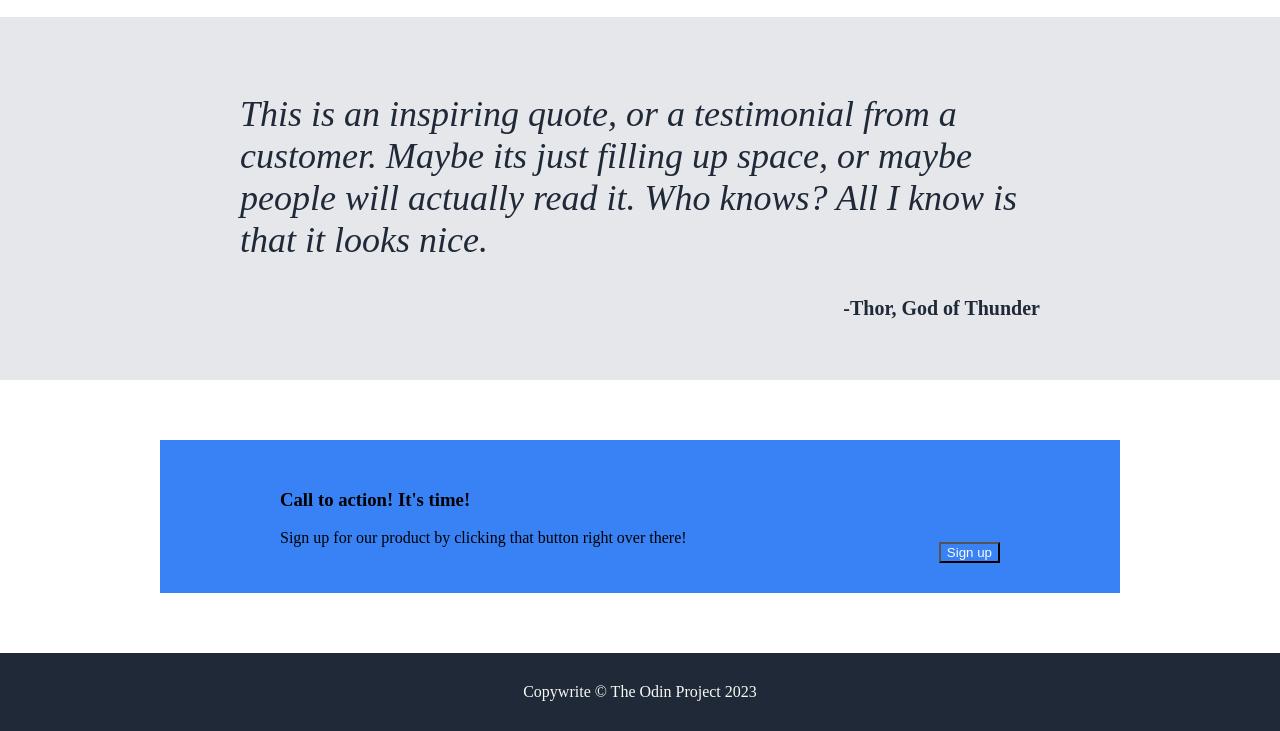
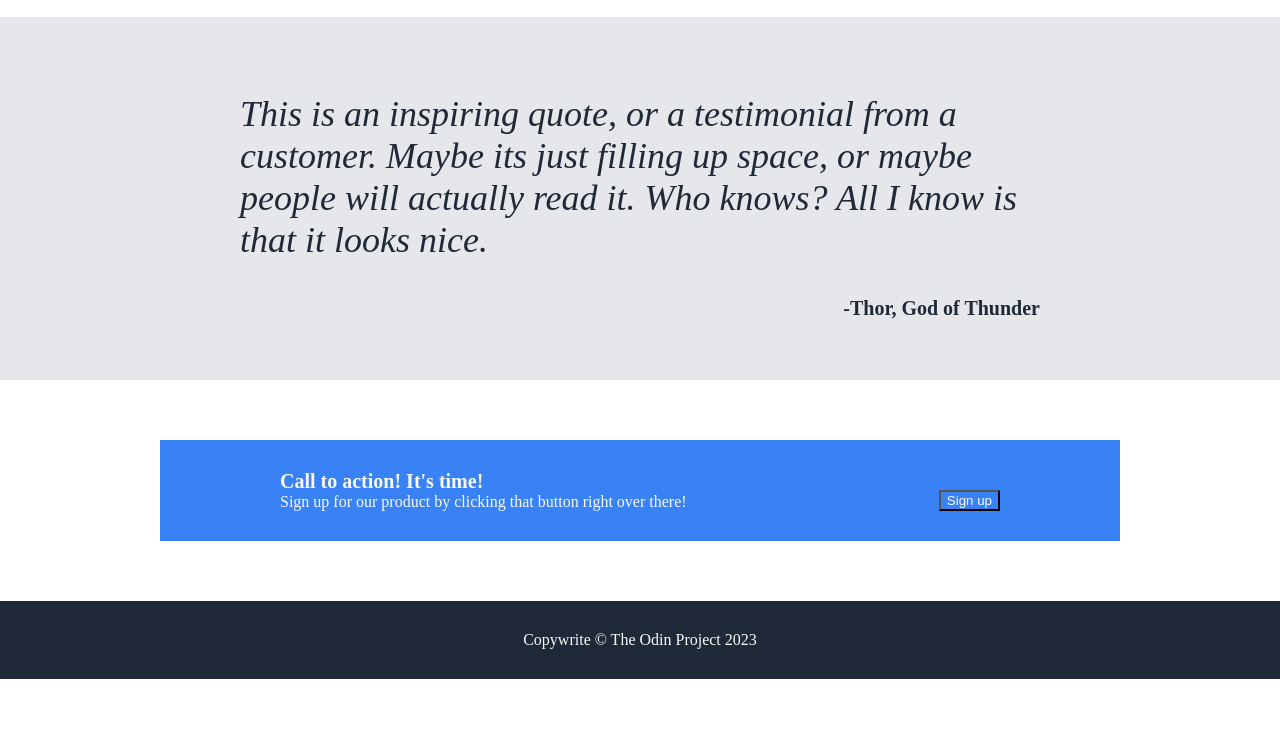
Before and after one commit to BkPhillip/odin-landing-page, a plain HTML site: page index.html in a window 1280 px wide. Shown: the part 838-1569 px from the top of the page. After the commit the page ends 1517 px from the top, so only its background shows below. Drawn offline with Linux system fonts and the light colour scheme.

Commit message:
Add font styling for cta div

```diff
--- a/styles.css
+++ b/styles.css
@@ -122,10 +122,24 @@ button {
 
 .call-to-action {
     background-color: #3882F6;
+    color: #F9FAF8;
     margin: 60px 160px;
     padding: 30px 120px;
     display: flex;
 
+}
+
+.call-to-action h3,
+.call-to-action p {
+    margin: 0;
+}
+
+.call-to-action h3 {
+    font-size: 20px;
+}
+
+.call-to-action p {
+    font-size: 16px;
 }
 
 .call-to-action button {
```
